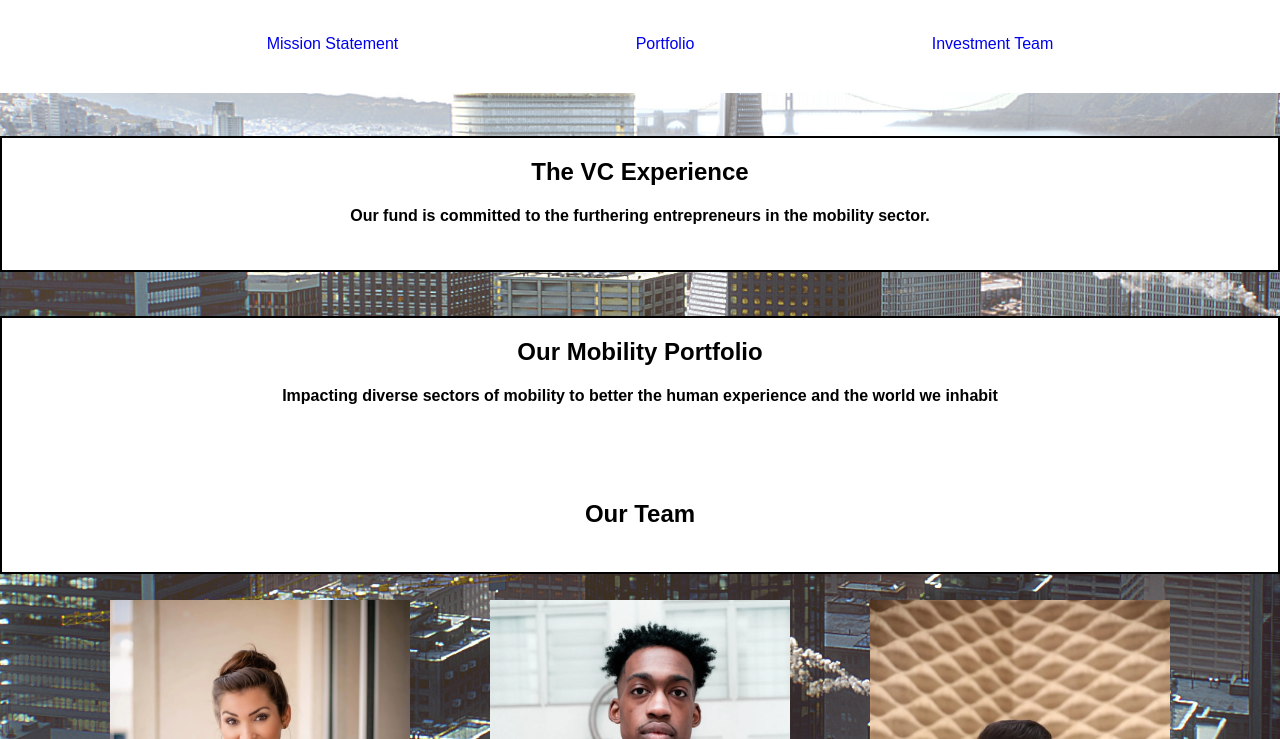
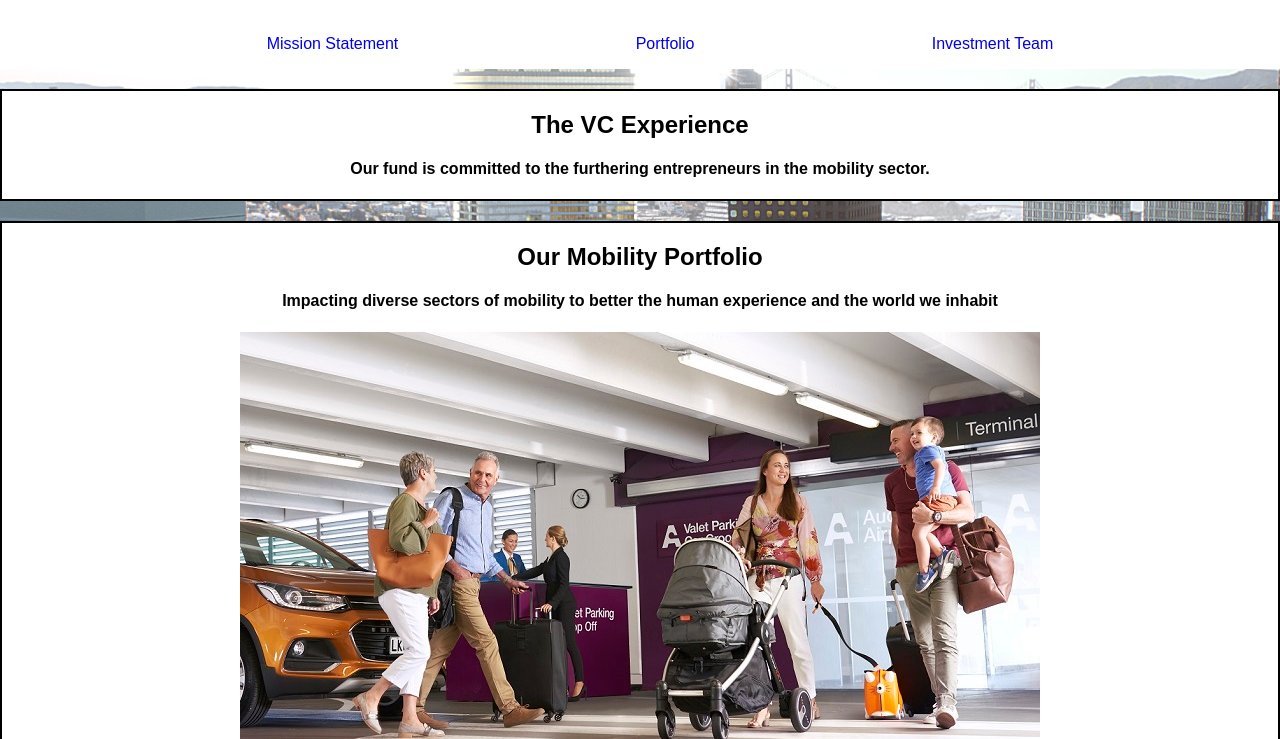
Before and after one commit to MaysenTG/TemplateBusinessSite, a plain HTML site: page index.html in a window 1280 px wide. Shown: the part 61-800 px from the top of the page. Drawn offline with Linux system fonts and the light colour scheme; a web font is replaced by a local one.

Commit message:
Add website I copied for this project

```diff
--- a/index.html
+++ b/index.html
@@ -1,4 +1,9 @@
 <!DOCTYPE html>
+
+<!-- Website this is a copy of:
+  https://content.codecademy.com/PRO/independent-practice-projects/flexbox-business-site/example-site/index.html#team
+
+-->
 
 <html>
   <head>
@@ -35,18 +40,15 @@
         Impacting diverse sectors of mobility to better the human experience and
         the world we inhabit
       </h4>
+      <div id="portfolio-img">
+        <img src="media/valet-image.jpg" />
+      </div>
+
       <br />
       <br />
       <br />
       <h2>Our Team</h2>
     </div>
-
-    <!--
-    <div id="our-team">
-      <img src="media/employee-one.webp" />
-      <img src="media/employee-two.webp" />
-      <img src="media/employee-three.webp" />
-    </div>-->
 
     <div id="our-team">
       <figure>
```
